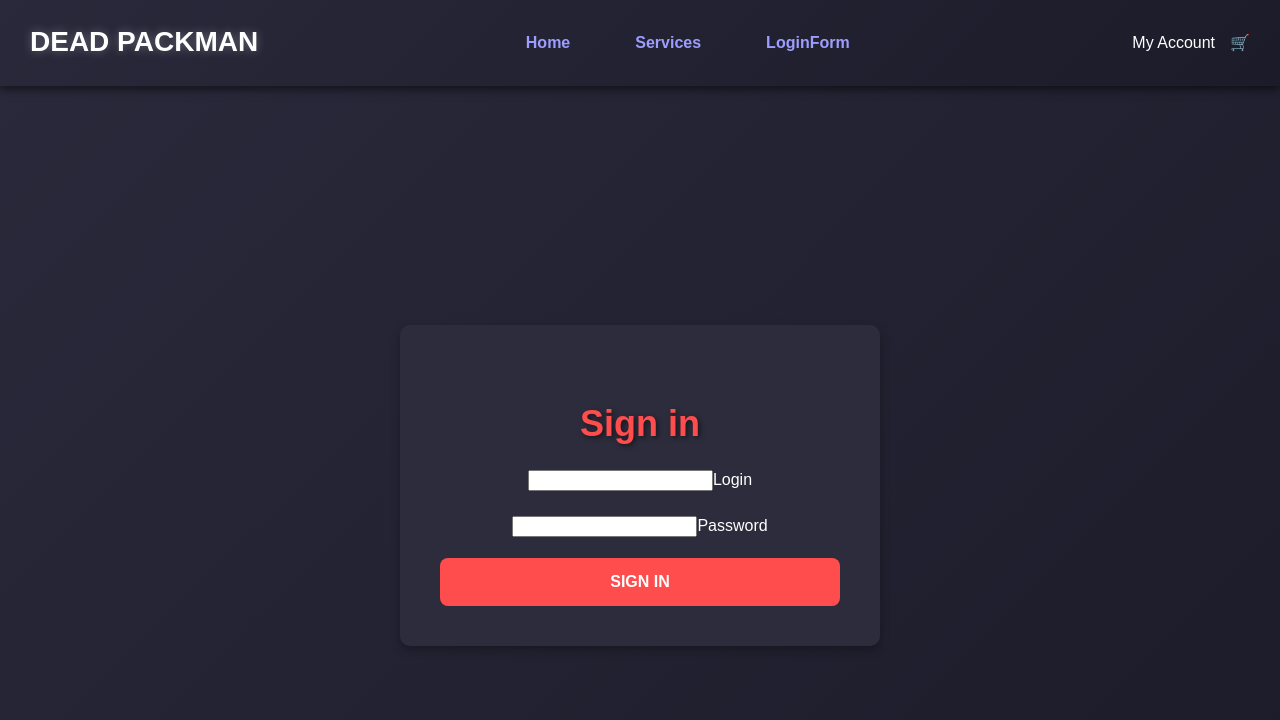
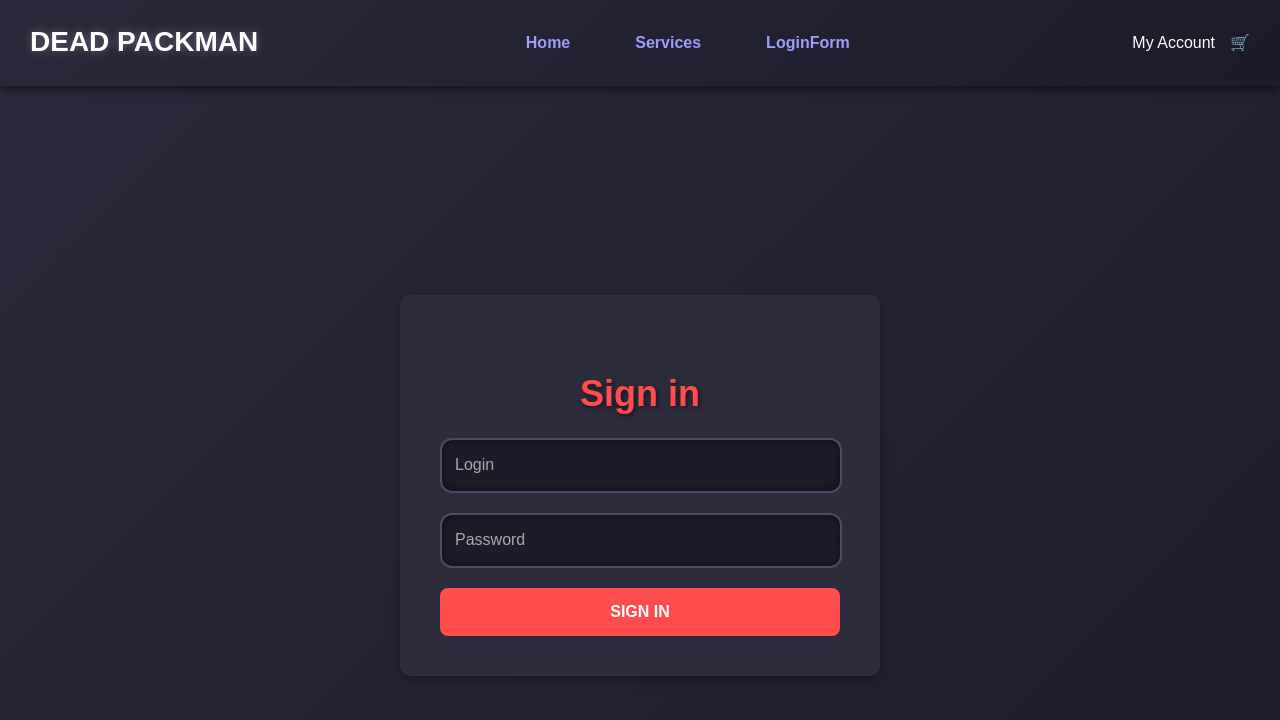
Before and after one commit to 09NINE90/BoostingPlatformFrontEnd, a React (Vite) app: page /loginForm in a window 1280 px wide. Shown: the top 720 px of the page. Built offline with nearby package versions, Linux system fonts and the light colour scheme.

Commit message:
#front: Реализована изоляция стилей для InputGroup

```diff
--- a/src/components/login/InputGroup.jsx
+++ b/src/components/login/InputGroup.jsx
@@ -1,9 +1,10 @@
 import React from "react";
+import styles from "./InputGroup.module.css";
 
 const InputGroup = (props) => {
-    const {type, value, onChange, title} = props;
+    const { type, value, onChange, title } = props;
     return (
-        <div className="input-group">
+        <div className={styles.inputGroup}>
             <input
                 type={type}
                 value={value}
@@ -11,10 +12,11 @@ const InputGroup = (props) => {
                 required
                 placeholder=" "
                 autoComplete="off"
+                className={styles.input}
             />
-            <label>{title}</label>
+            <label className={styles.label}>{title}</label>
         </div>
-    )
-}
+    );
+};
 
 export default InputGroup;
--- /dev/null
+++ b/src/components/login/InputGroup.module.css
@@ -0,0 +1,41 @@
+.inputGroup {
+    position: relative;
+    width: 92%;
+}
+
+.inputGroup input {
+    width: 100%;
+    padding: 15px;
+    border: 2px solid #4a4a6a;
+    border-radius: 12px;
+    background-color: #1c1b29;
+    color: #fff;
+    font-size: 18px;
+    box-shadow: inset 0 0 8px rgba(0, 0, 0, 0.6);
+    transition: all 0.3s ease;
+}
+
+.inputGroup input:focus {
+    border-color: #ff4c4c;
+    outline: none;
+    box-shadow: 0 0 12px rgba(255, 76, 76, 0.8);
+    background-color: #2d2c3c;
+}
+
+.inputGroup label {
+    position: absolute;
+    top: 50%;
+    left: 15px;
+    transform: translateY(-50%);
+    color: #aaa;
+    font-size: 16px;
+    pointer-events: none;
+    transition: all 0.3s ease;
+}
+
+.inputGroup input:focus + label,
+.inputGroup input:not(:placeholder-shown) + label {
+    top: 5px;
+    font-size: 14px;
+    color: #ff4c4c;
+}
```
